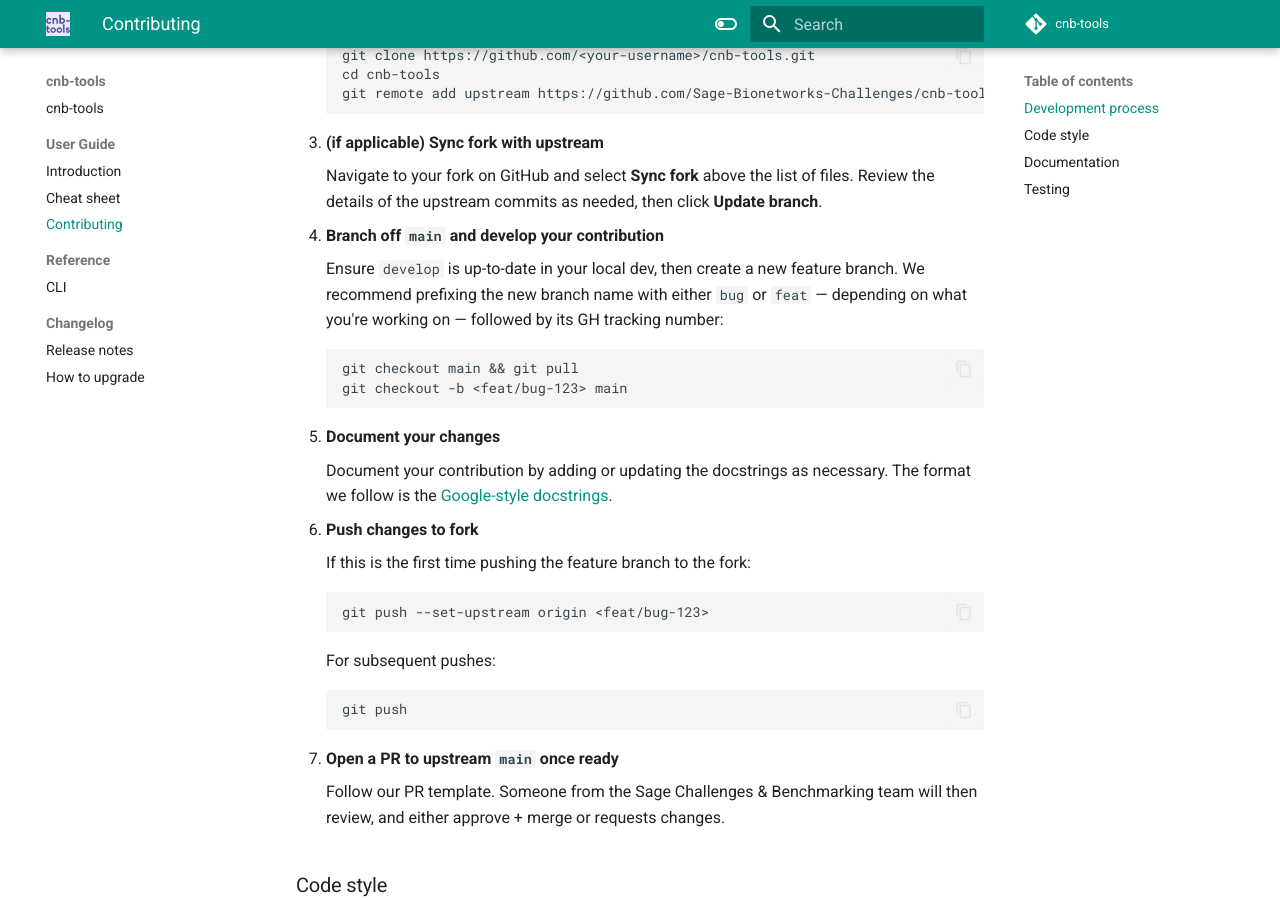
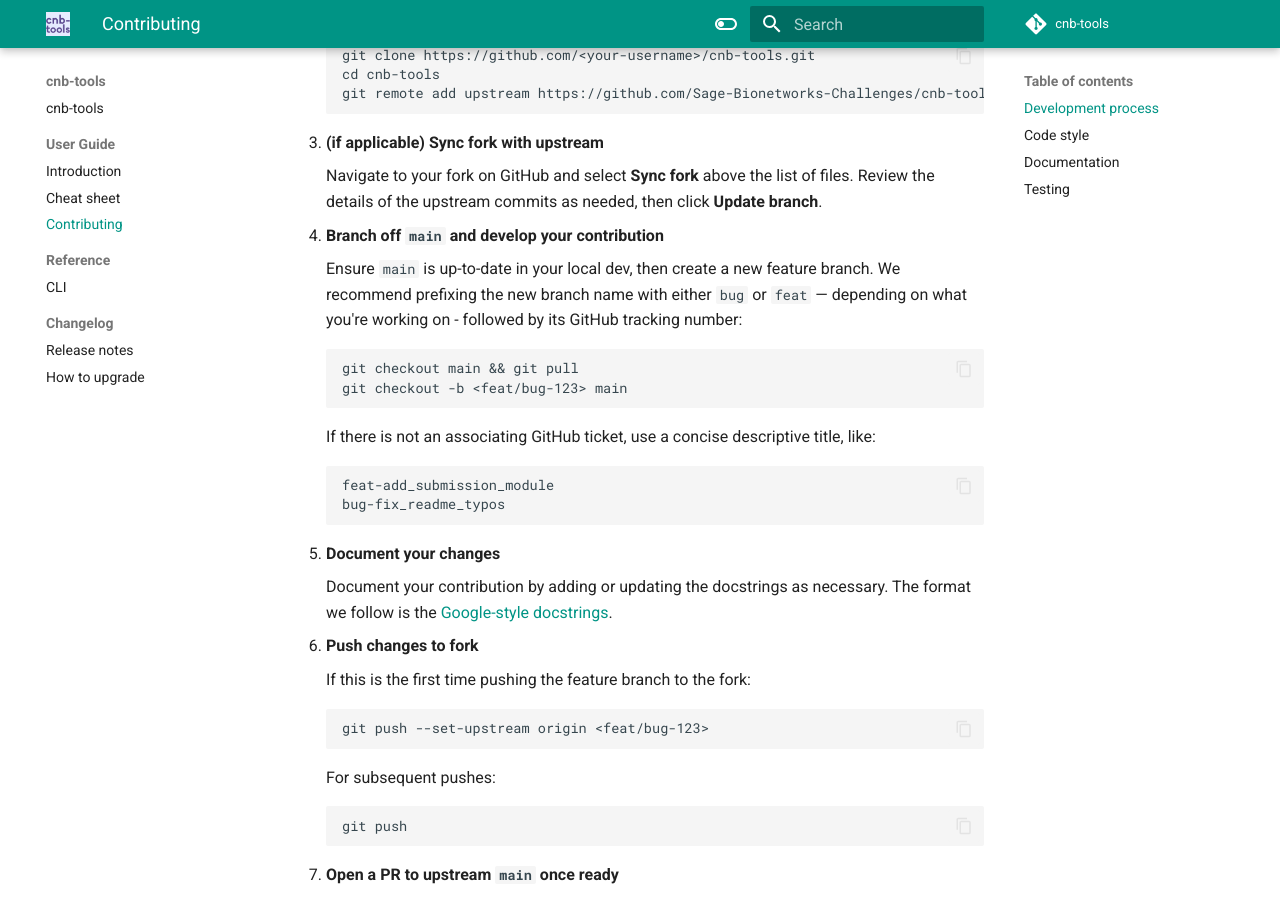
Before and after one commit to Sage-Bionetworks-Challenges/cnb-tools, an MkDocs documentation site: the page built from docs/user-guide/contributing.md, in a window 1280 px wide and 900 px high, scrolled down 625 px. Built offline with MkDocs 1.6.1 and Material for MkDocs 9.7.7, drawn with Linux system fonts in a browser that asks for light colours; comment, search, counter and statistics services are not loaded.

Commit message:
fix typos and broken links

````diff
--- a/docs/user-guide/contributing.md
+++ b/docs/user-guide/contributing.md
@@ -38,14 +38,22 @@ Here is a typical contribution workflow:
 
 4. **Branch off `main` and develop your contribution**
 
-    Ensure `develop` is up-to-date in your local dev, then create
-    a new feature branch. We recommend prefixing the new branch name
-    with either `bug` or `feat` — depending on what you're working
-    on — followed by its GH tracking number:
+    Ensure `main` is up-to-date in your local dev, then create a new
+    feature branch. We recommend prefixing the new branch name with
+    either `bug` or `feat` — depending on what you're working on -
+    followed by its GitHub tracking number:
 
     ```
     git checkout main && git pull
     git checkout -b <feat/bug-123> main
+    ```
+
+    If there is not an associating GitHub ticket, use a concise descriptive
+    title, like:
+
+    ```
+    feat-add_submission_module
+    bug-fix_readme_typos
     ```
 
 5. **Document your changes**
--- a/mkdocs.yml
+++ b/mkdocs.yml
@@ -56,7 +56,10 @@ plugins:
 - search
 - mkdocstrings
 - autorefs
-- termynal
+- termynal:
+    prompt_literal_start:
+          - "$"
+          - "(cnb-tools) $"
 
 extra:
   social:
````
Also changed, not shown: README.md (+3 -2 lines), docs/index.md (+3 -3 lines).
